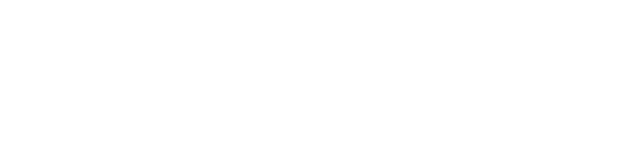
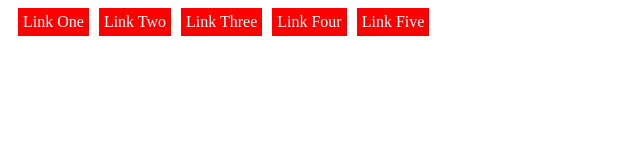
Before and after one commit to leeue14/webdemo, a plain HTML site: page htmlcssjs/demo/1_水平导航菜单.html in a window 1280 px wide. Shown: the whole page, without its empty margins (0-640 px from the left). Drawn offline with Linux system fonts and the light colour scheme.

Commit message:
提交水平导航菜单

```diff
--- a/htmlcssjs/demo/1_水平导航菜单.html
+++ b/htmlcssjs/demo/1_水平导航菜单.html
@@ -1,10 +1,27 @@
-<!DOCTYPE html>
+<!doctype html>
 <html lang="en">
 <head>
     <meta charset="UTF-8">
-    <title>Title</title>
+    <title>水平导航菜单</title>
+    <style>
+        a{
+            text-decoration: none;
+            color: #fff;
+            background: red;
+            padding: 5px;
+            float: left;
+            margin-left: 10px;
+        }
+        a:hover{
+            background-color: #8e0c17;
+        }
+    </style>
 </head>
 <body>
-
+    <a href="#" target="_blank">Link One</a>
+    <a href="#" target="_blank">Link Two</a>
+    <a href="#" target="_blank">Link Three</a>
+    <a href="#" target="_blank">Link Four</a>
+    <a href="#" target="_blank">Link Five</a>
 </body>
 </html>
```
Also changed, not shown: index.html (added, +21 -0 lines).
